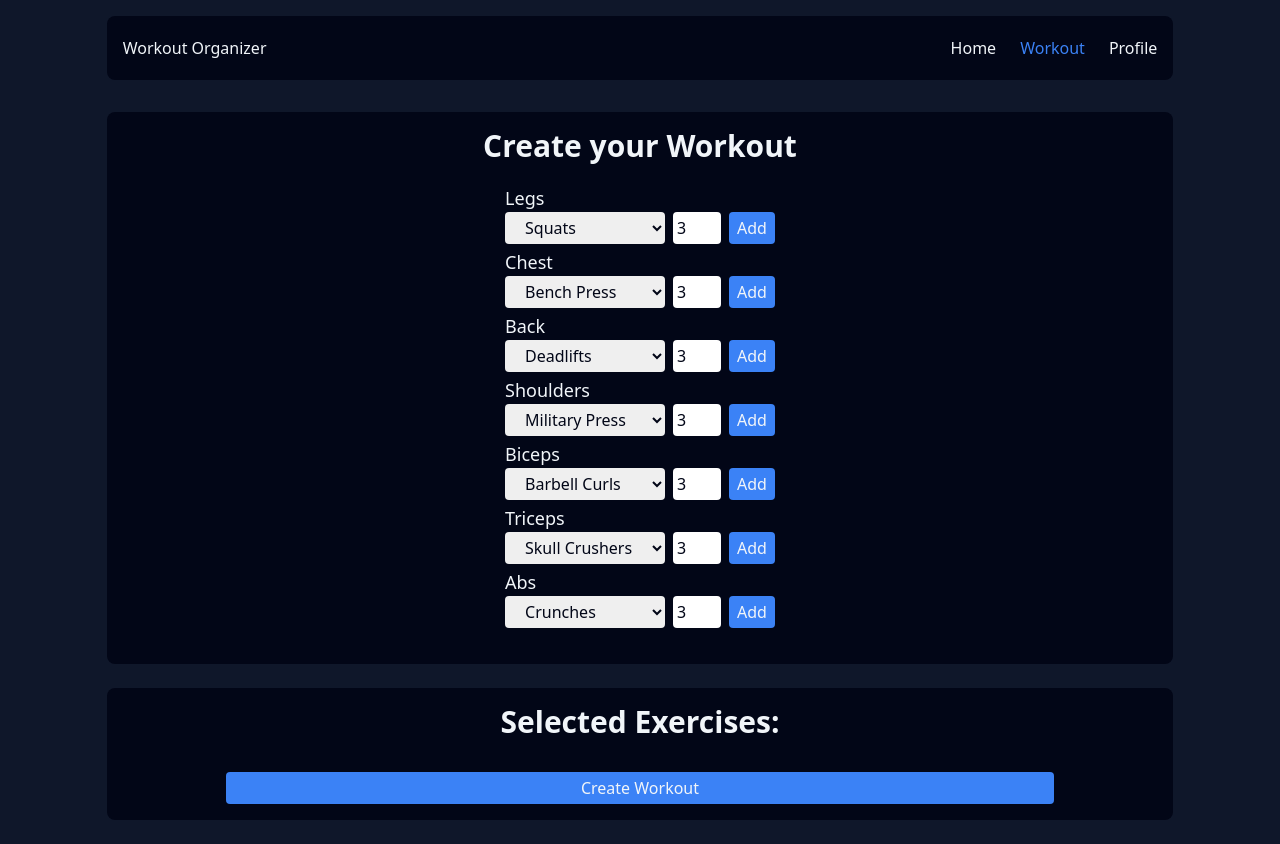
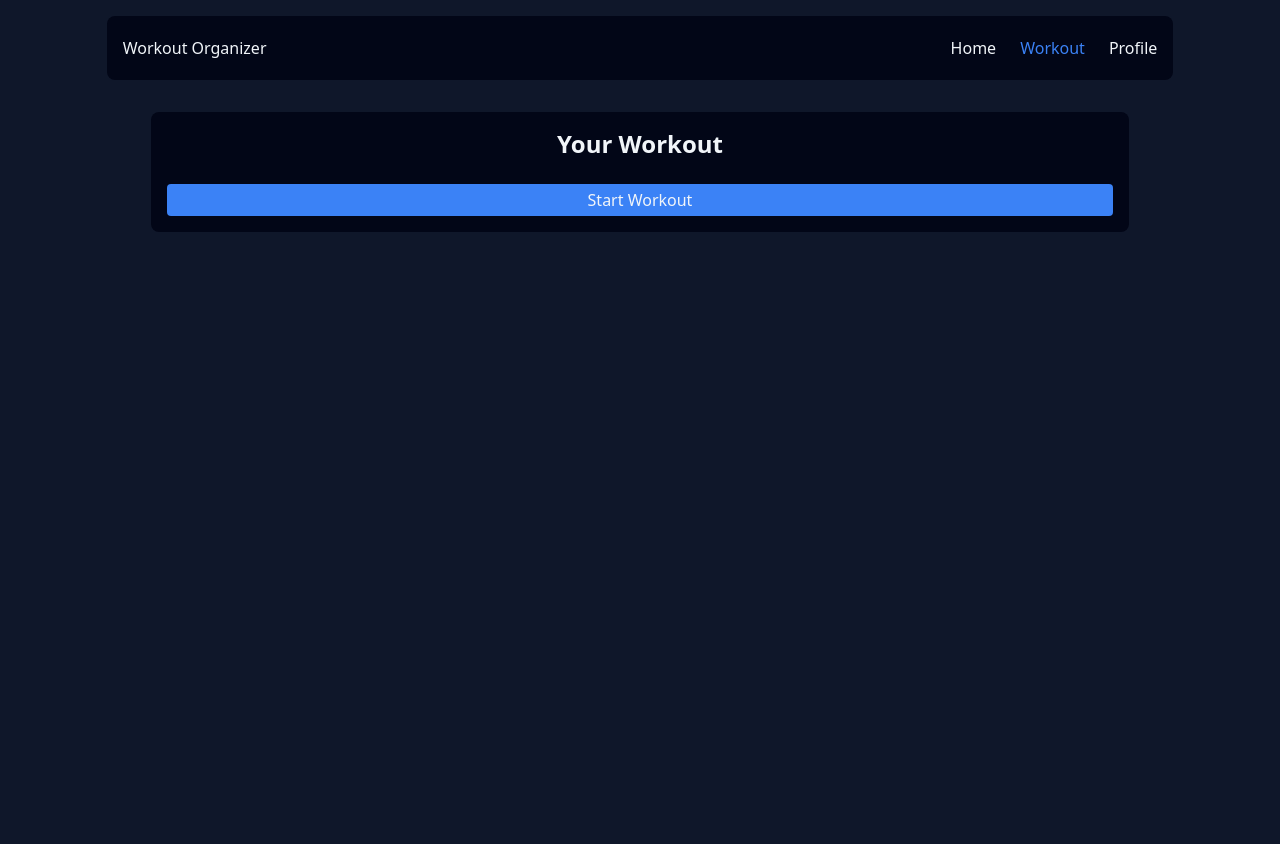
Before and after one commit to alkanaziz/workout-organizer, a React (Vite) app: page /workout in a window 1280 px wide. After the commit the page ends 800 px from the top, so only its background shows below. Built offline with nearby package versions, Linux system fonts and the light colour scheme.

Commit message:
changed places (workout -> home) (profile -> workout)

```diff
--- a/src/pages/PageHome.tsx
+++ b/src/pages/PageHome.tsx
@@ -1,9 +1,9 @@
+import { CreateWorkout } from "../components";
+
 const PageHome = () => {
   return (
     <>
-      <h1 className="text-3xl font-bold text-center">
-        Organize your Gym Progress
-      </h1>
+      <CreateWorkout />
     </>
   );
 };
--- a/src/pages/PageWorkout.tsx
+++ b/src/pages/PageWorkout.tsx
@@ -1,10 +1,37 @@
-import { CreateWorkout } from "../components";
+import { useEffect, useState } from "react";
 
 const PageWorkout = () => {
+  const [workout, setWorkout] = useState<{ exercise: string; sets: number }[]>(
+    []
+  );
+
+  useEffect(() => {
+    const storedWorkout = localStorage.getItem("workout");
+    if (storedWorkout) {
+      setWorkout(JSON.parse(storedWorkout));
+    }
+  }, []);
+
   return (
-    <>
-      <CreateWorkout />
-    </>
+    <div className="w-full flex flex-col items-center">
+      <div className="w-11/12 bg-slate-950 p-4 rounded-lg flex flex-col">
+        <h1 className="text-2xl font-bold text-center mb-2">Your Workout</h1>
+        {workout.map((item, index) => (
+          <div
+            key={index}
+            className="flex justify-between my-1 py-1 px-2 bg-blue-500/20 hover:bg-blue-500/30 rounded"
+          >
+            <p>
+              {index + 1}. Exercise: {item.exercise}
+            </p>
+            <p>Sets: {item.sets}</p>
+          </div>
+        ))}
+        <button className="bg-blue-500 hover:bg-blue-600 transition duration-300 ease-in-out py-1 px-2 rounded mt-4">
+          Start Workout
+        </button>
+      </div>
+    </div>
   );
 };
 
```
